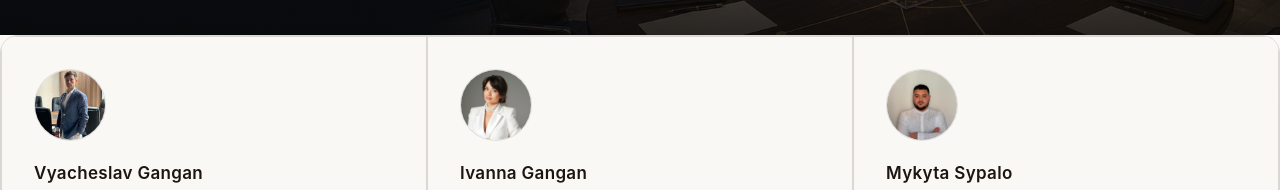
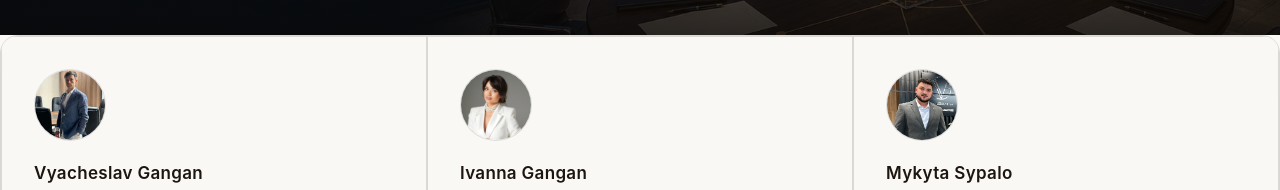
Before and after one commit to projectgroupgvg-create/site, a Next.js app: page /en/team in a window 1280 px wide. Shown: the part 263-453 px from the top of the page. Built offline with nearby package versions, Linux system fonts and the light colour scheme; no server answers; a web font is replaced by a local one.

Commit message:
Update Mykyta Sypalo's photo (office portrait) on team avatar and profile page

```diff
--- a/src/app/[locale]/team/mykyta-sypalo/page.tsx
+++ b/src/app/[locale]/team/mykyta-sypalo/page.tsx
@@ -99,11 +99,12 @@ export default async function MykytaSypaloProfilePage() {
           <div className="mb-6 overflow-hidden rounded-lg border-hair" style={{ borderColor: 'var(--b)' }}>
             <div className="relative aspect-square">
               <Image
-                src="/mykyta-sypalo-portrait.jpg"
+                src="/mykyta-sypalo-portrait-v2.jpg"
                 alt={NAME}
                 fill
                 sizes="(max-width: 1024px) 100vw, 320px"
                 className="object-cover"
+                style={{ objectPosition: '50% 20%' }}
                 priority
               />
             </div>
--- a/src/app/[locale]/team/page.tsx
+++ b/src/app/[locale]/team/page.tsx
@@ -57,8 +57,8 @@ const memberPhotos: Record<string, { src: string; position?: string }> = {
   'Vyacheslav Gangan': { src: '/gangan-portrait.jpg' },
   'Іванна Ганган': { src: '/ivanna-gangan-portrait.jpg', position: '50% 15%' },
   'Ivanna Gangan': { src: '/ivanna-gangan-portrait.jpg', position: '50% 15%' },
-  'Микита Сипало': { src: '/mykyta-sypalo-portrait.jpg' },
-  'Mykyta Sypalo': { src: '/mykyta-sypalo-portrait.jpg' },
+  'Микита Сипало': { src: '/mykyta-sypalo-portrait-v2.jpg', position: '50% 20%' },
+  'Mykyta Sypalo': { src: '/mykyta-sypalo-portrait-v2.jpg', position: '50% 20%' },
 };
 
 // The shared firm phone number reads oddly under an assistant/junior team
```
Also changed, not shown: public/mykyta-sypalo-portrait-v2.jpg (added).
